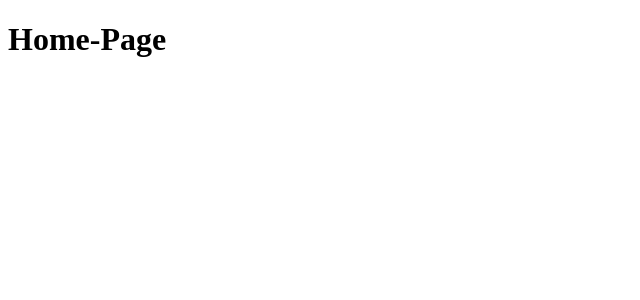
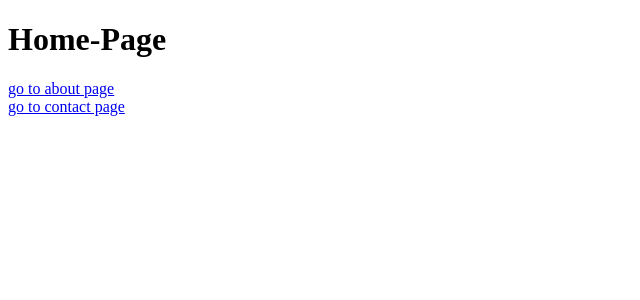
Before and after one commit to dinelkalakshan40/react-demo, a React (Vite) app: page / in a window 1280 px wide. Shown: the top 300 px of the page, without its empty margins (0-640 px from the left). Built offline with nearby package versions, Linux system fonts and the light colour scheme.

Commit message:
router with link

```diff
--- a/src/pages/HomePage.tsx
+++ b/src/pages/HomePage.tsx
@@ -1,8 +1,12 @@
+import {Link} from "react-router";
 
 export function HomePage(){
     return(
         <div>
             <h1>Home-Page</h1>
+            <Link to={'/about'}>go to about page</Link><br/>
+            <Link to={'/contact'}>go to contact  page</Link><br/>
+
         </div>
     )
 }
```
